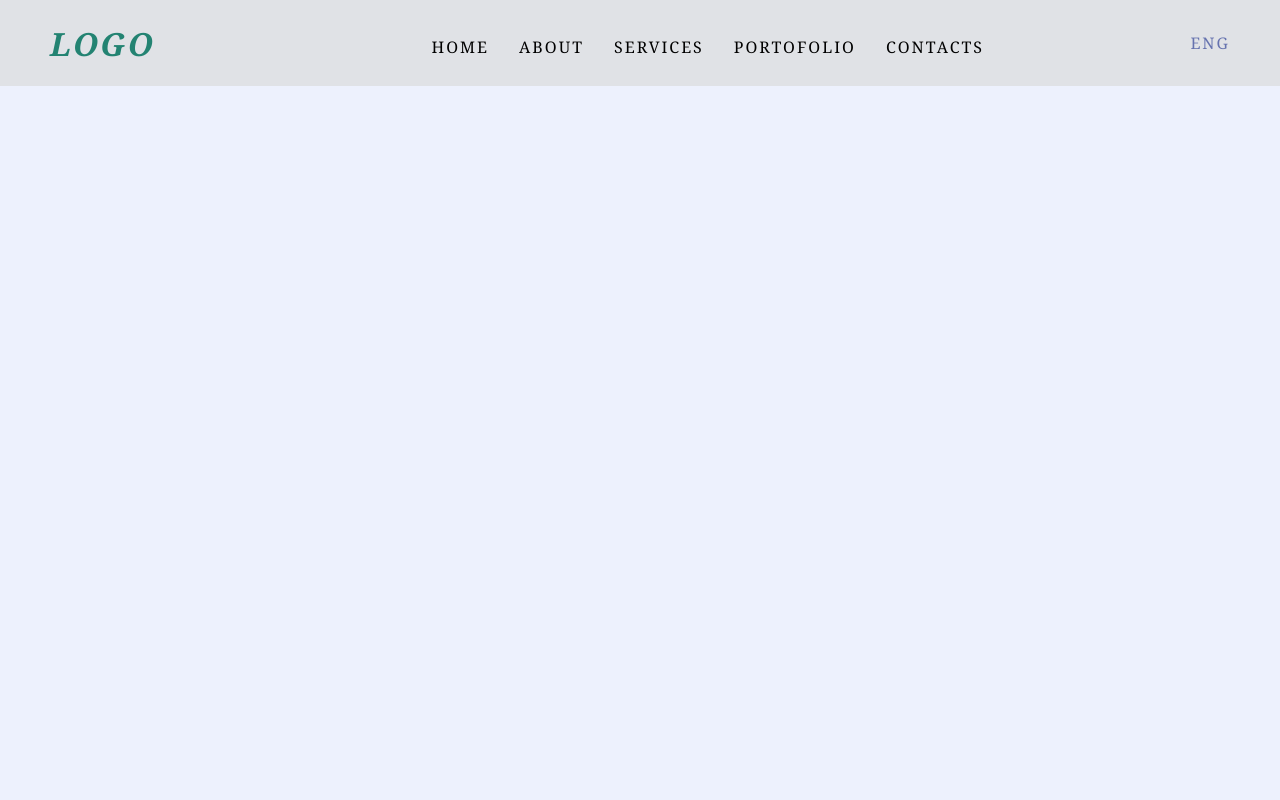
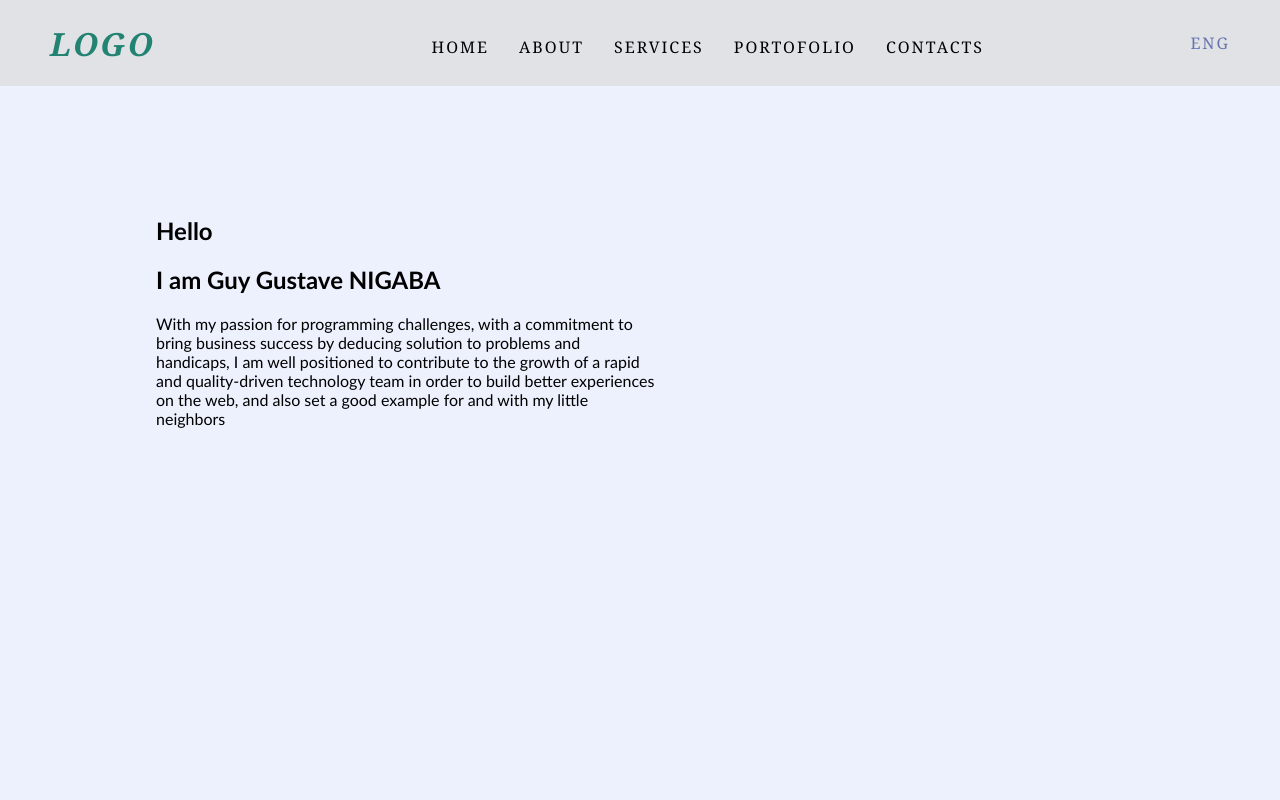
Before and after one commit to Guy-Gustave/portefeuille, a PHP site: page / in a window 1280 px wide. Run offline with PHP 8.4, Linux system fonts and the light colour scheme.

Commit message:
add presentation div name

```diff
--- a/css/style.css
+++ b/css/style.css
@@ -19,6 +19,7 @@
   height: 100vh;
   box-sizing: border-box;
   background-color: #edf1fd;
+  position: relative;
 }
 
 nav {
@@ -66,3 +67,12 @@
   margin: auto;
   cursor: pointer;
 }
+
+.name {
+  font-family: calibri;
+  width: 500px;
+  position: absolute;
+  left: 20%;
+  top: 40%;
+  transform: translate(-20%, -50%);
+}
--- a/index.html
+++ b/index.html
@@ -20,6 +20,19 @@
       </ul>
       <a href="#" class="lang">Eng</a>
     </nav>
+
+    <div class="name">
+      <h1> Hello</h1>
+      <h1>I am Guy Gustave NIGABA</h1>
+
+      <p class="details">With my passion for programming challenges, with a commitment
+        to bring business success by deducing solution to problems and handicaps,
+        I am well positioned to contribute to the growth of a rapid
+        and quality-driven technology team in order to build better
+        experiences on the web, and also set a good example for and with my little
+        neighbors</p>
+    </div>
+    <a href=" #" class="cv-btn">Downoload  CV</a>
   </section>
 
 </body>
```
